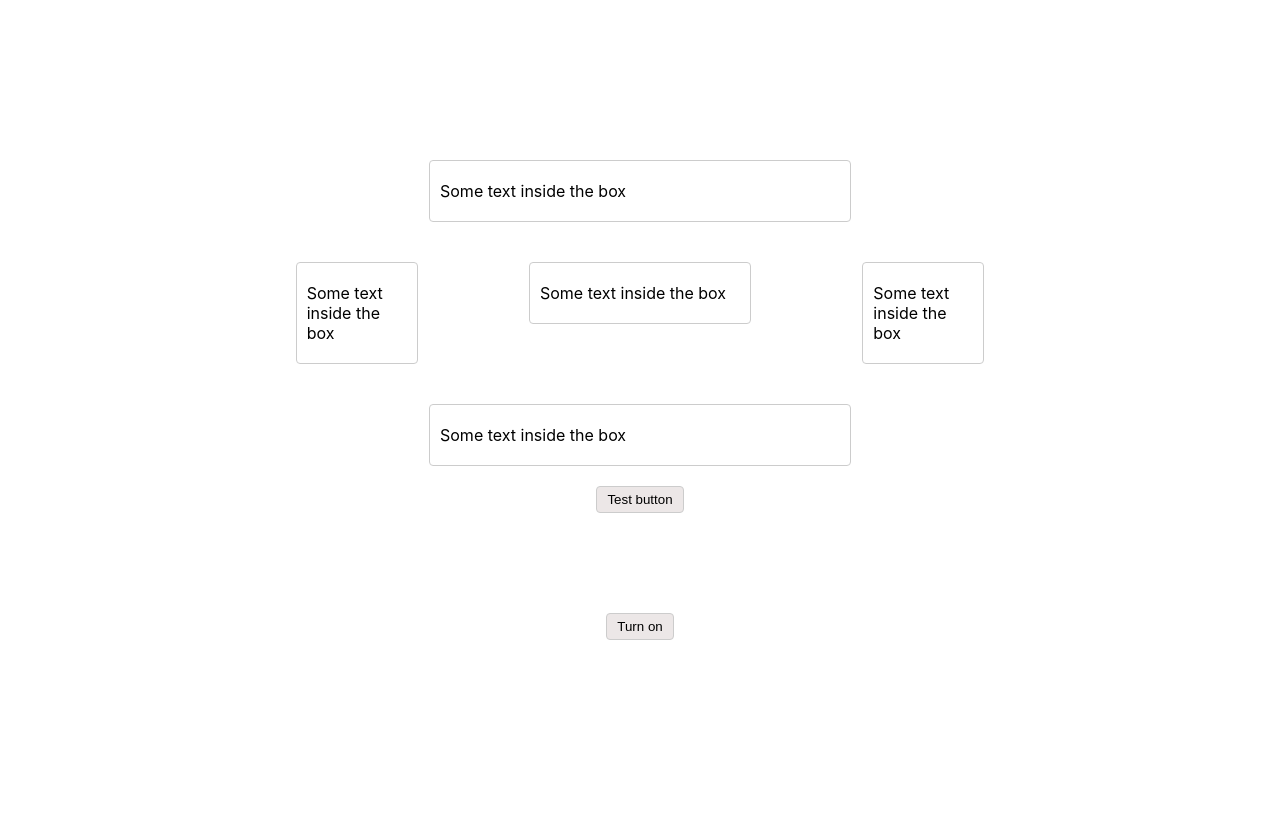
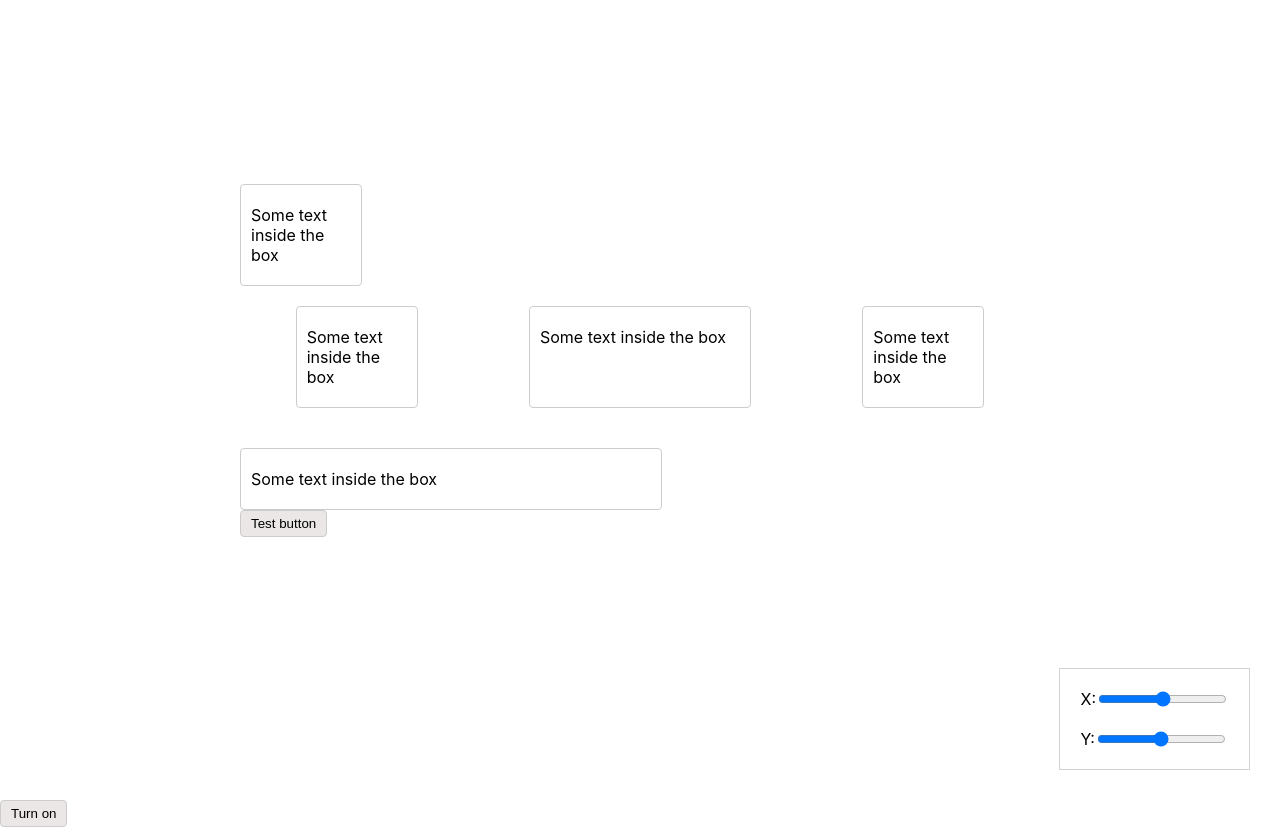
Before and after one commit to littlemyx/631am, a Next.js app: page /experiments/scrolling-deflection/ScrollingDeflectionPage in a window 1280 px wide. Before the commit the page ends 800 px from the top, so only its background shows below. Built offline with nearby package versions, Linux system fonts and the light colour scheme.

Commit message:
incomplete

```diff
--- a/components/Deflector/Item.module.css
+++ b/components/Deflector/Item.module.css
@@ -30,7 +30,7 @@
         calc(-1 * var(--deflation-y) * 1px),
         100px
       )
-      rotate3d(1, 0, 0, var(--rotation-y)) rotate3d(0, 1, 0, var(--rotation-x));
+      rotate3d(0, 1, 0, var(--rotation-x)) rotate3d(1, 0, 0, var(--rotation-y));
   }
 }
 
--- a/components/Deflector/Wrapper.tsx
+++ b/components/Deflector/Wrapper.tsx
@@ -2,6 +2,7 @@ import React, {
   PropsWithChildren,
   useCallback,
   useEffect,
+  useState,
   useRef
 } from "react";
 
@@ -9,43 +10,45 @@ import { useDeflectorActivator } from "./hooks";
 
 import { DeflectorContext } from "./context";
 
-export const Wrapper = ({ children }: PropsWithChildren<{}>) => {
+interface Props {
+  xProp: number;
+  yProp: number;
+}
+
+export const Wrapper = ({
+  children,
+  xProp,
+  yProp
+}: PropsWithChildren<Props>) => {
   const state = useDeflectorActivator();
   const initialOffset = useRef(0);
 
-  const mouseMoveHandler = useCallback((event: MouseEvent) => {
-    const { clientX, clientY } = event;
+  const [deflectionX, setDeflectionX] = useState(0);
+  const [deflectionY, setDeflectionY] = useState(0);
 
+  useEffect(() => {
     document.documentElement.style.setProperty(
       "--deflation-x",
-      `${clientX + initialOffset.current - window.innerWidth / 2}`
+      `${deflectionX + initialOffset.current}`
     );
     document.documentElement.style.setProperty(
       "--deflation-y",
-      `${clientY + initialOffset.current - window.innerHeight / 2}`
+      `${deflectionY + initialOffset.current}`
     );
     document.documentElement.style.setProperty(
       "--deflation-x-ratio",
-      `${(clientX - window.innerWidth / 2) / (window.innerWidth / 2)}`
+      `${deflectionX / (window.innerWidth / 2)}`
     );
     document.documentElement.style.setProperty(
       "--deflation-y-ratio",
-      `${(clientY - window.innerHeight / 2) / (window.innerHeight / 2)}`
+      `${deflectionY / (window.innerHeight / 2)}`
     );
-  }, []);
+  }, [deflectionX, deflectionY]);
 
   useEffect(() => {
-    if (state?.isDeflectorActive) {
-      window.addEventListener("mousemove", mouseMoveHandler);
-    } else {
-      document.documentElement.style.setProperty("--deflation-x", `0px`);
-      document.documentElement.style.setProperty("--deflation-y", `0px`);
-    }
-
-    return () => {
-      window.removeEventListener("mousemove", mouseMoveHandler);
-    };
-  }, [state?.isDeflectorActive, mouseMoveHandler]);
+    setDeflectionX(xProp);
+    setDeflectionY(yProp);
+  }, [xProp, yProp]);
 
   return (
     <DeflectorContext.Provider value={state}>
--- /dev/null
+++ b/components/RangeControl/RangeControl.module.css
@@ -0,0 +1,8 @@
+.rangeControl {
+  display: flex;
+  flex-direction: row;
+}
+
+.rangeControl + .rangeControl {
+  margin-top: 20px;
+}
--- /dev/null
+++ b/components/RangeControl/RangeControl.tsx
@@ -0,0 +1,24 @@
+import react from "react";
+
+import css from "./RangeControl.module.css";
+
+interface RangeControlProps {
+  name: string;
+  onChange: (value: number) => void;
+}
+
+export const RangeControl = ({ name, onChange }: RangeControlProps) => {
+  return (
+    <div className={css.rangeControl}>
+      <p>{name}:</p>
+      <input
+        min={-window?.innerWidth / 2}
+        max={window?.innerWidth / 2}
+        onChange={({ target: { value } }) => {
+          onChange(parseInt(value, 10));
+        }}
+        type="range"
+      />
+    </div>
+  );
+};
--- /dev/null
+++ b/components/RangeControl/index.ts
@@ -0,0 +1 @@
+export { RangeControl } from "./RangeControl";
--- /dev/null
+++ b/pages/experiments/scrolling-deflection/RangeDeflectionControl.tsx
@@ -0,0 +1,28 @@
+import React, { useEffect, useState } from "react";
+
+import { RangeControl } from "@/components/RangeControl";
+
+import css from "./ScrollingDeflection.module.css";
+
+interface RangeDeflectionControlProps {
+  setDeflectionX: (value: number) => void;
+  setDeflectionY: (value: number) => void;
+}
+
+export const RangeDeflectionControl = ({
+  setDeflectionX,
+  setDeflectionY
+}: RangeDeflectionControlProps) => {
+  const [isClient, setIsClient] = useState(false);
+
+  useEffect(() => {
+    setIsClient(true);
+  }, []);
+
+  return isClient ? (
+    <div className={css.rangeWrapper}>
+      <RangeControl name="X" onChange={setDeflectionX} />
+      <RangeControl name="Y" onChange={setDeflectionY} />
+    </div>
+  ) : null;
+};
--- a/pages/experiments/scrolling-deflection/ScrollingDeflection.module.css
+++ b/pages/experiments/scrolling-deflection/ScrollingDeflection.module.css
@@ -17,3 +17,15 @@
   background-color: white;
   height: 100%;
 }
+
+.rangeWrapper {
+  display: flex;
+  flex-direction: column;
+  position: absolute;
+  bottom: 0;
+  right: 0;
+  padding: 20px;
+  margin: 30px;
+  border: 1px solid lightgray;
+  background-color: white;
+}
--- a/pages/experiments/scrolling-deflection/ScrollingDeflectionPage.tsx
+++ b/pages/experiments/scrolling-deflection/ScrollingDeflectionPage.tsx
@@ -1,4 +1,6 @@
-import React from "react";
+import dynamic, { LoaderComponent } from "next/dynamic";
+
+import React, { useEffect, useCallback, useRef, useState } from "react";
 
 import { Card } from "@/components/Card";
 import { Button } from "@/components/Button";
@@ -6,11 +8,39 @@ import { Button } from "@/components/Button";
 import { useDeflectorActivator } from "@/components/Deflector/hooks";
 import { Deflector } from "@/components/Deflector";
 
+import { RangeDeflectionControl } from "./RangeDeflectionControl";
+
 import css from "./ScrollingDeflection.module.css";
 
 const ScrollingDeflectionPage = () => {
+  const [isDeflectorActive, setIsDeflectorActive] = useState(false);
+  const [deflectionX, setDeflectionX] = useState(0);
+  const [deflectionY, setDeflectionY] = useState(0);
+  const initialOffset = useRef(0);
+
+  const mouseMoveHandler = useCallback((event: MouseEvent) => {
+    const { clientX, clientY } = event;
+
+    setDeflectionX(clientX - window.innerWidth / 2);
+    setDeflectionY(clientY - window.innerHeight / 2);
+  }, []);
+
+  useEffect(() => {
+    if (isDeflectorActive) {
+      // window.addEventListener("mousemove", mouseMoveHandler);
+    } else {
+      setDeflectionX(0);
+      setDeflectionY(0);
+    }
+
+    return () => {
+      window.removeEventListener("mousemove", mouseMoveHandler);
+    };
+  }, [isDeflectorActive, mouseMoveHandler]);
+
   return (
-    <Deflector.Wrapper>
+    <>
+      <Deflector.Wrapper xProp={deflectionX} yProp={deflectionY}>
         <Deflector.Background
           perspectiveClassName={css.perspectveWrapper}
           backgroundClassName={css.backgroundWrapper}
@@ -18,11 +48,10 @@ const ScrollingDeflectionPage = () => {
           <div className={css.wrapper}>
             <Deflector.Item>
               <Card>
-              <div style={{ width: "400px" }}>
+                <div style={{ width: "100px" }}>
                   <span>Some text inside the box</span>
                 </div>
               </Card>
-          </Deflector.Item>
 
               <br />
               <br />
@@ -34,58 +63,58 @@ const ScrollingDeflectionPage = () => {
                   justifyContent: "space-around"
                 }}
               >
-            <Deflector.Item>
                 <Card>
                   <div style={{ width: "100px" }}>
                     <span>Some text inside the box</span>
                   </div>
                 </Card>
-            </Deflector.Item>
-            <Deflector.Item>
                 <Card>
                   <div style={{ width: "200px" }}>
                     <span>Some text inside the box</span>
                   </div>
                 </Card>
-            </Deflector.Item>
-            <Deflector.Item>
                 <Card>
                   <div style={{ width: "100px" }}>
                     <span>Some text inside the box</span>
                   </div>
                 </Card>
-            </Deflector.Item>
               </div>
 
               <br />
               <br />
-          <Deflector.Item>
               <Card>
                 <div style={{ width: "400px" }}>
                   <span>Some text inside the box</span>
                 </div>
               </Card>
-          </Deflector.Item>
               <br />
-          <Deflector.Item>
               <Button>Test button</Button>
-          </Deflector.Item>
               <br />
               <br />
               <br />
               <br />
               <br />
-
+            </Deflector.Item>
+          </div>
           <Deflector.Consumer>
-            {({ toggleDeflector, isDeflectorActive }) => (
-              <Button onClick={toggleDeflector}>
+            {({ toggleDeflector, isDeflectorActive: isActive }) => (
+              <Button
+                onClick={() => {
+                  toggleDeflector();
+                  setIsDeflectorActive(!isActive);
+                }}
+              >
                 Turn {isDeflectorActive ? "off" : "on"}
               </Button>
             )}
           </Deflector.Consumer>
-        </div>
         </Deflector.Background>
       </Deflector.Wrapper>
+      <RangeDeflectionControl
+        setDeflectionX={setDeflectionX}
+        setDeflectionY={setDeflectionY}
+      />
+    </>
   );
 };
 
```
Lines whose indentation alone changed are shown as unchanged.
